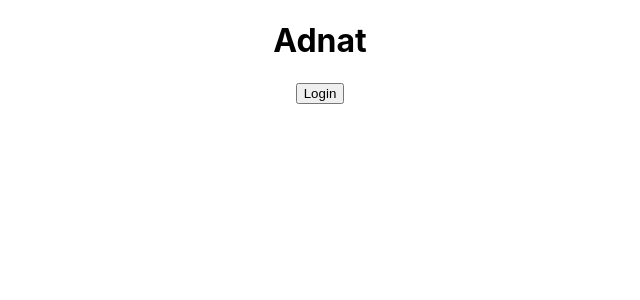
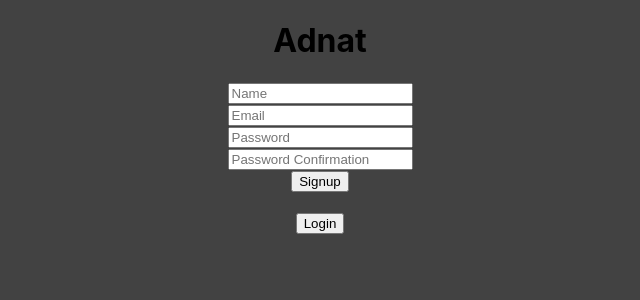
Before and after one commit to thrlstl/adnat-client, a React (Create React App) app: page / in a window 1280 px wide. Both pictures are taken after a click on the button "Signup". Shown: the top 300 px of the page, without its empty margins (320-960 px from the left). Built offline with nearby package versions, Linux system fonts and the light colour scheme.

Commit message:
Updating Login/Signup Forms

```diff
--- a/src/components/Auth/Login.js
+++ b/src/components/Auth/Login.js
@@ -1,9 +1,37 @@
+import { useState } from 'react'
+
 function Login(props) {
 
     const toggle = props.toggle
+    const [formData, setFormData] = useState({
+        username: '',
+        password: '',
+        error: null
+    })
+
+    const handleChange = e => {
+        setFormData({...formData, [e.target.name]: e.target.value})
+    }
 
     return (
-        <button onClick={() => props.setToggle(!toggle)}>Signup</button>
+        <>
+            <form>
+                <input
+                    placeholder='Username'
+                    name='username'
+                    onChange={(e) => handleChange(e)}>
+                </input><br />
+                <input
+                    placeholder='Password'
+                    name='password'
+                    onChange={(e) => handleChange(e)}>
+                </input><br />
+                <input
+                    type="submit"
+                    value="Login" />
+            </form><br />
+            <button onClick={() => props.setToggle(!toggle)}>Signup</button>
+        </>
     )
 }
 
--- a/src/components/Auth/Signup.js
+++ b/src/components/Auth/Signup.js
@@ -1,9 +1,67 @@
+import { useState, useEffect } from 'react'
+
 function Signup(props) {
 
     const toggle = props.toggle
+    const [formData, setFormData] = useState({
+        name: '',
+        email: '',
+        password: '',
+        passwordConfirmation: '',
+        error: null
+    })
+
+    const handleChange = e => {
+        setFormData({...formData, [e.target.name]: e.target.value})
+    }
+
+    const renderErrorMessage = () => {
+        return formData.error
+        ? <p>{formData.error}</p>
+        : null
+    }
+
+    const handleSubmit = e => {
+        e.preventDefault()
+        if (formData.password !== formData.passwordConfirmation) {
+            setFormData({...formData, error: 'Passwords do not match.'})
+        }
+        console.log(formData)
+    }
 
     return (
-        <button onClick={() => props.setToggle(!toggle)}>Login</button>
+        <>
+            {renderErrorMessage()}
+            <form onSubmit={handleSubmit}>
+                <input
+                    placeholder='Name'
+                    name='name'
+                    onChange={handleChange}>
+                </input><br />
+                <input
+                    type='email'
+                    placeholder='Email'
+                    name='email'
+                    onChange={handleChange}>
+                </input><br />
+                <input
+                    type='password'
+                    placeholder='Password'
+                    name='password'
+                    onChange={handleChange}>
+                </input><br />
+                <input
+                    type='password'
+                    placeholder='Password Confirmation'
+                    name='passwordConfirmation'
+                    onChange={handleChange}>
+                </input><br />
+                <input
+                    type="submit"
+                    value="Signup"/>
+            </form><br />
+            <button onClick={() => props.setToggle(!toggle)}>Login</button>
+        </>
     )
 }
 
--- a/src/components/CurrentPage.js
+++ b/src/components/CurrentPage.js
@@ -1,4 +1,4 @@
-import { Switch, Route, Redirect } from 'react-router-dom'
+import { Switch, Route } from 'react-router-dom'
 import AccountPage from './Pages/AccountPage';
 import HomePage from './Pages/HomePage';
 import OrganizationPage from './Pages/OrganizationPage';
--- a/src/index.css
+++ b/src/index.css
@@ -1,13 +1,14 @@
 body {
+  background-color: #424242;
   margin: 0;
-  font-family: -apple-system, BlinkMacSystemFont, 'Segoe UI', 'Roboto', 'Oxygen',
-    'Ubuntu', 'Cantarell', 'Fira Sans', 'Droid Sans', 'Helvetica Neue',
+  font-family: -apple-system, BlinkMacSystemFont, "Segoe UI", "Roboto", "Oxygen",
+    "Ubuntu", "Cantarell", "Fira Sans", "Droid Sans", "Helvetica Neue",
     sans-serif;
   -webkit-font-smoothing: antialiased;
   -moz-osx-font-smoothing: grayscale;
 }
 
 code {
-  font-family: source-code-pro, Menlo, Monaco, Consolas, 'Courier New',
+  font-family: source-code-pro, Menlo, Monaco, Consolas, "Courier New",
     monospace;
 }
```
Also changed, not shown: src/App.css (line endings or trailing spaces).
